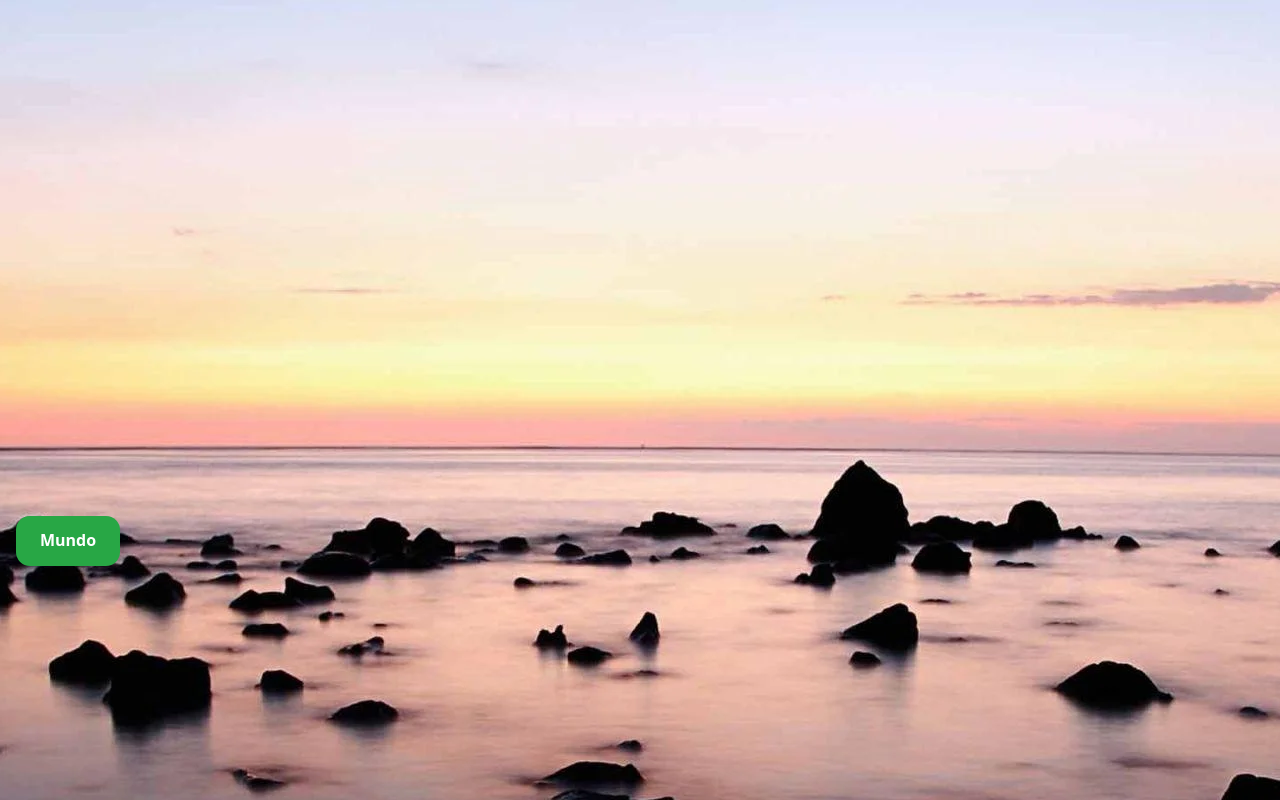
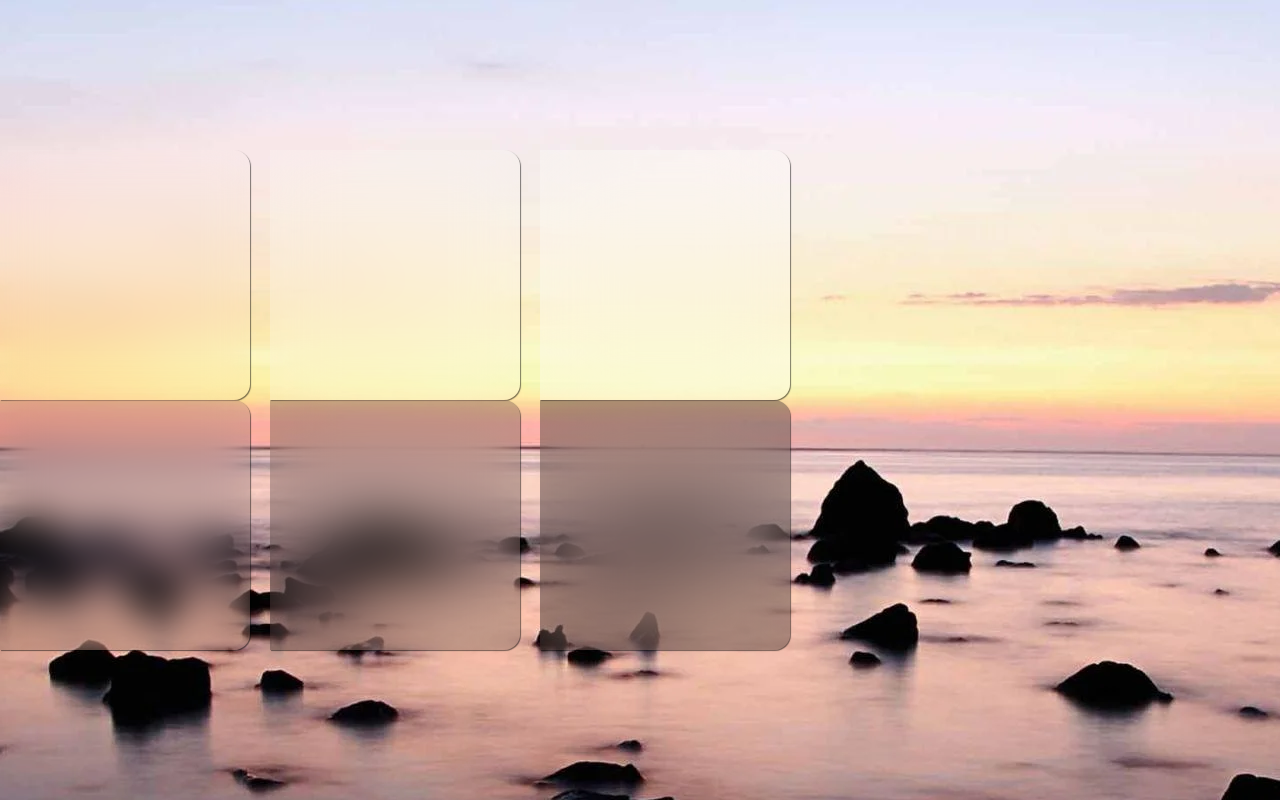
Before and after one commit to benjagarc/bg-glassmorphism, a React (Vite) app: page / in a window 1280 px wide. Built offline with nearby package versions, Linux system fonts and the light colour scheme.

Commit message:
add styles globals.scss

```diff
--- a/src/App.tsx
+++ b/src/App.tsx
@@ -1,4 +1,4 @@
-// import './styles/globals.scss';
+import './styles/globals.scss';
 // import reactLogo from './assets/react.svg'
 // import viteLogo from '/vite.svg'
 import Button from "@components/Button";
@@ -66,7 +66,7 @@ function App() {
           className="bg-x3light"
         ></div>
       </div> */}
-      <div
+      {/* <div
         className="bg-dark"
         style={{
           width: "60%",
@@ -77,6 +77,72 @@ function App() {
         }}
       >
         <Button variant="success">Mundo </Button>
+      </div> */}
+      <div
+        style={{
+          display: "flex",
+          gap: "20px",
+          width: "100%",
+        }}
+      >
+        <div
+          className="bg-light"
+          style={{
+            width: "250px",
+            height: "250px",
+            borderRadius: "0 1rem 1rem 0",
+          }}
+        ></div>
+        <div
+          className="bg-x2light"
+          style={{
+            width: "250px",
+            height: "250px",
+            borderRadius: "0 1rem 1rem 0",
+          }}
+        ></div>
+        <div
+          className="bg-x3light"
+          style={{
+            width: "250px",
+            height: "250px",
+            borderRadius: "0 1rem 1rem 0",
+          }}
+        ></div>
+      </div>
+
+      <div
+        className=""
+        style={{
+          display: "flex",
+          gap: "20px",
+          width: "100%",
+        }}
+      >
+        <div
+          className="bg-dark"
+          style={{
+            width: "250px",
+            height: "250px",
+            borderRadius: "0 1rem 1rem 0",
+          }}
+        ></div>
+        <div
+          className="bg-x2dark"
+          style={{
+            width: "250px",
+            height: "250px",
+            borderRadius: "0 1rem 1rem 0",
+          }}
+        ></div>
+        <div
+          className="bg-x3dark"
+          style={{
+            width: "250px",
+            height: "250px",
+            borderRadius: "0 1rem 1rem 0",
+          }}
+        ></div>
       </div>
     </>
   );
```
Also changed, not shown: 1 other file (tests, documents, lock files or other folders).
